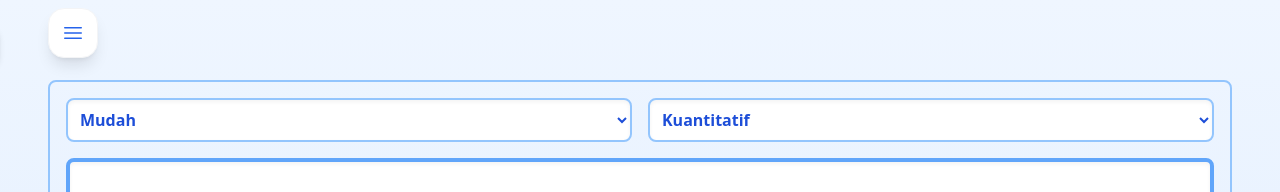
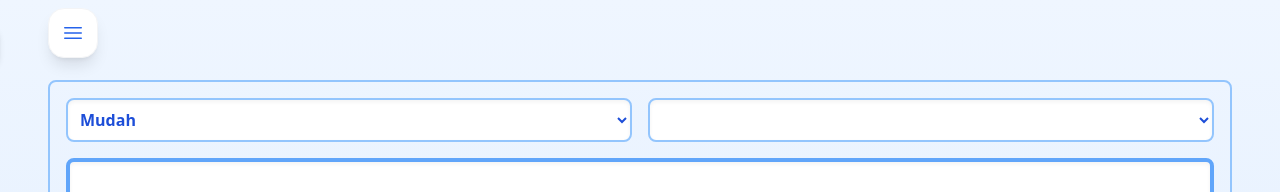
Before and after one commit to eLDeDestroyer/ethernal-fe, a Vue app: page /game in a window 1280 px wide. Shown: the top 192 px of the page. Built offline with nearby package versions, Linux system fonts and the light colour scheme; sample sign-in values are in the browser's storage.

Commit message:
add: add prompt ai

```diff
--- a/src/utils/aiPrompts.js
+++ b/src/utils/aiPrompts.js
@@ -8,7 +8,7 @@
  */
 export const generateQuestionPrompt = (topic, difficulty, count = 20) => {
   // Topik yang membutuhkan format matematika (LaTeX)
-  const math = ["bilangan", "kuantitatif", "trigonometri", "geometri", "fungsi kuadrat"]
+  const math = ["bilangan", "kuantitatif", "trigonometri", "geometri", "fungsi kuadrat", "peluang dan kaidah pencacahan", "statistika", "sistem persamaan garis lurus dan linear", "baris dan deret"]
 
   if (math.includes(topic)) {
     if (difficulty == "easy") {
@@ -66,10 +66,10 @@ export const generateQuestionPrompt = (topic, difficulty, count = 20) => {
                 ]
             `;
       }
-      if (topic == "kuantitatif") {
+      if (topic == "penalaran kuantitatif") {
         return `
                 Andaikan anda adalah pembuat soal UTBK SNBT.
-                Buatkan ${count} soal matematika UTBK SNBT tentang topic ${topic} dengan tingkat kesulitan ${difficulty} dan jawaban acak (karena tadi saya cek jawaban nya ada di tengah terus).
+                Buatkan ${count} soal matematika UTBK SNBT tentang topic ${topic} sesuai UTBK dengan tingkat kesulitan ${difficulty} dan jawaban acak (karena tadi saya cek jawaban nya ada di tengah terus).
 
                 ATURAN PENTING:
                 1. Pastikan soalnya buat acak dan tidak sama dengan soal sebelumnya
@@ -95,7 +95,7 @@ export const generateQuestionPrompt = (topic, difficulty, count = 20) => {
       }
       return `
                 Andaikan anda adalah pembuat soal UTBK SNBT.
-                Buatkan ${count} soal matematika UTBK SNBT tentang topic ${topic} dengan kesulitan sulit dan jawaban acak (karena tadi saya cek jawaban nya ada di tengah terus).
+                Buatkan ${count} soal matematika UTBK SNBT tentang topic ${topic} sesuai UTBK dengan kesulitan sulit dan jawaban acak (karena tadi saya cek jawaban nya ada di tengah terus).
 
                 ATURAN PENTING:
                 1. Pastikan soalnya buat acak dan tidak sama dengan soal sebelumnya
--- a/src/views/GameView.vue
+++ b/src/views/GameView.vue
@@ -29,10 +29,14 @@
           class="bg-white border-2 border-blue-300 rounded-lg p-2 text-blue-700 font-semibold shadow-inner w-1/2 ml-2"
         >
           <option value="bilangan">Bilangan</option>
-          <option value="kuantitatif">Kuantitatif</option>
+          <option value="penalaran kuantitatif">Penalaran Kuantitatif</option>
           <option value="trigonometri">Trigonometri</option>
           <option value="geometri">Geometri</option>
           <option value="fungsi kuadrat">Fungsi kuadrat</option>
+          <option value="peluang dan kaidah pencacahan">Peluang dan Kaidah Pencacahan</option>
+          <option value="statistika">Statistika</option>
+          <option value="baris dan deret">Baris dan deret</option>
+          <option value="sistem persamaan garis lurus dan linear">Sistem Persamaan Garis Lurus dan Linear</option>
           <option value="frasa">Frasa</option>
           <option value="imbuhan">Imbuhan</option>
           <option value="kata baku">Kata Baku</option>
```
